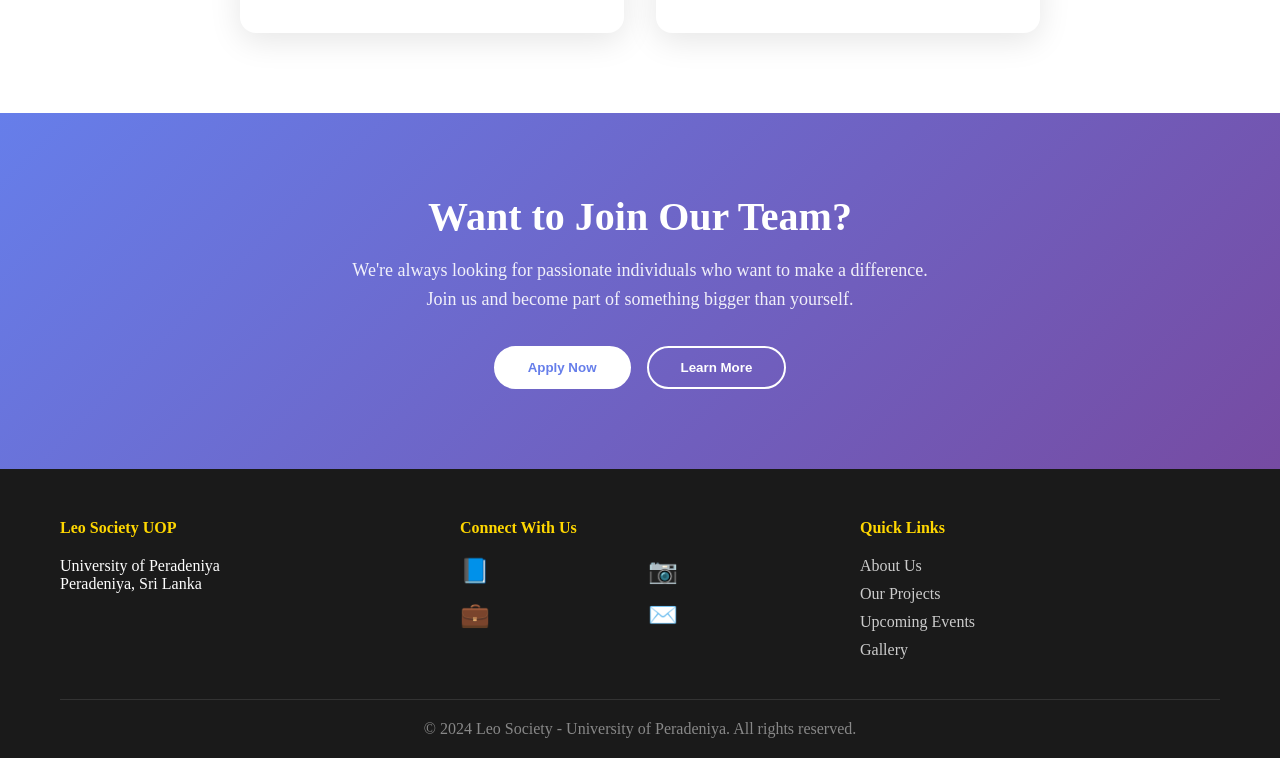
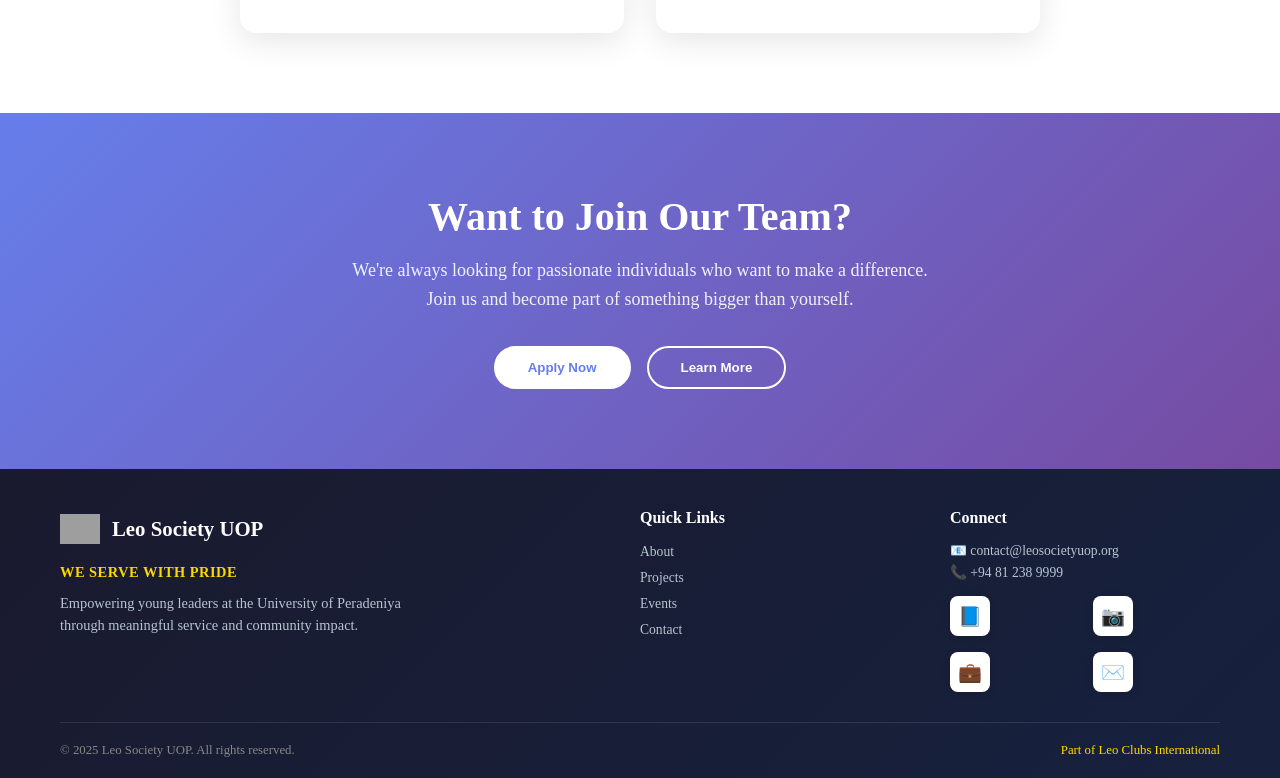
Before and after one commit to Thisen2002/LEO_site, a React (Vite) app: page /team in a window 1280 px wide. Shown: the part 3590-4368 px from the top of the page. Built offline with nearby package versions, Linux system fonts and the light colour scheme; grey boxes are pictures that could not be loaded.

Commit message:
deploy error correct

```diff
--- a/src/Pages/Homepage.css
+++ b/src/Pages/Homepage.css
@@ -230,65 +230,6 @@
   color: white;
 }
 
-/* Footer */
-.footer {
-  background: #1a1a1a;
-  color: white;
-  padding: 50px 0 20px;
-}
-
-.footer-content {
-  display: grid;
-  grid-template-columns: repeat(auto-fit, minmax(250px, 1fr));
-  gap: 40px;
-  margin-bottom: 30px;
-}
-
-.footer-section h4 {
-  margin-bottom: 20px;
-  color: #ffd700;
-}
-
-.social-links {
-  display: flex;
-  gap: 15px;
-  font-size: 1.5rem;
-}
-
-.social-links a {
-  text-decoration: none;
-  transition: transform 0.3s ease;
-}
-
-.social-links a:hover {
-  transform: scale(1.2);
-}
-
-.footer-section ul {
-  list-style: none;
-}
-
-.footer-section ul li {
-  margin-bottom: 10px;
-}
-
-.footer-section a {
-  color: #ccc;
-  text-decoration: none;
-  transition: color 0.3s ease;
-}
-
-.footer-section a:hover {
-  color: #ffd700;
-}
-
-.footer-bottom {
-  text-align: center;
-  padding-top: 20px;
-  border-top: 1px solid #333;
-  color: #888;
-}
-
 /* Responsive Design */
 @media (max-width: 768px) {
   .hero-content h1 {
--- a/src/Pages/Notfound.jsx
+++ b/src/Pages/Notfound.jsx
@@ -1,6 +1,6 @@
 import React from "react";
 import { useNavigate } from "react-router-dom"; // If using React Router
-import "./NotFound.css";
+import "./Notfound.css";
 
 function NotFound() {
   const navigate = useNavigate(); // Remove this line if not using React Router
--- /dev/null
+++ b/src/components/Footer.css
@@ -0,0 +1,167 @@
+/* Simple Professional Footer Styles */
+.footer {
+  background: linear-gradient(135deg, #1a1a2e 0%, #16213e 100%);
+  color: white;
+  padding: 40px 0 20px;
+  margin-top: auto;
+}
+
+.footer-content {
+  display: grid;
+  grid-template-columns: 2fr 1fr 1fr;
+  gap: 40px;
+  margin-bottom: 30px;
+}
+
+.footer-brand {
+  max-width: 350px;
+}
+
+.footer-logo {
+  display: flex;
+  align-items: center;
+  gap: 12px;
+  margin-bottom: 15px;
+}
+
+.footer-logo img {
+  width: 40px;
+  height: 40px;
+  object-fit: contain;
+}
+
+.footer-logo h3 {
+  font-size: 1.3rem;
+  font-weight: 700;
+  color: #ffffff;
+  margin: 0;
+}
+
+.footer-tagline {
+  color: #ffd700;
+  font-weight: 600;
+  font-size: 0.9rem;
+  margin-bottom: 12px;
+  text-transform: uppercase;
+  letter-spacing: 0.5px;
+}
+
+.footer-description {
+  color: #b8c5d1;
+  line-height: 1.5;
+  font-size: 0.9rem;
+  margin: 0;
+}
+
+.footer-section h4 {
+  margin-bottom: 15px;
+  color: #ffffff;
+  font-size: 1rem;
+  font-weight: 600;
+}
+
+.footer-links {
+  list-style: none;
+  padding: 0;
+  margin: 0;
+}
+
+.footer-links li {
+  margin-bottom: 8px;
+}
+
+.footer-links a {
+  color: #b8c5d1;
+  text-decoration: none;
+  font-size: 0.85rem;
+  transition: color 0.3s ease;
+}
+
+.footer-links a:hover {
+  color: #ffd700;
+}
+
+.contact-info {
+  margin-bottom: 15px;
+}
+
+.contact-info p {
+  color: #b8c5d1;
+  font-size: 0.85rem;
+  margin: 5px 0;
+}
+
+.social-links {
+  display: flex;
+  gap: 10px;
+}
+
+.social-link {
+  display: flex;
+  align-items: center;
+  justify-content: center;
+  width: 35px;
+  height: 35px;
+  background: rgba(255, 255, 255, 0.1);
+  color: #b8c5d1;
+  text-decoration: none;
+  border-radius: 6px;
+  transition: all 0.3s ease;
+  font-size: 1.1rem;
+}
+
+.social-link:hover {
+  background: #ffd700;
+  color: #1a1a2e;
+  transform: translateY(-2px);
+}
+
+.footer-bottom {
+  display: flex;
+  justify-content: space-between;
+  align-items: center;
+  padding-top: 20px;
+  border-top: 1px solid rgba(255, 255, 255, 0.1);
+}
+
+.footer-bottom p {
+  color: #888;
+  font-size: 0.8rem;
+  margin: 0;
+}
+
+.footer-affiliation {
+  color: #ffd700 !important;
+  font-size: 0.8rem !important;
+}
+
+/* Responsive Design */
+@media (max-width: 768px) {
+  .footer {
+    padding: 30px 0 15px;
+  }
+
+  .footer-content {
+    grid-template-columns: 1fr;
+    gap: 25px;
+    text-align: center;
+  }
+
+  .footer-brand {
+    max-width: none;
+  }
+
+  .footer-logo {
+    justify-content: center;
+  }
+
+  .footer-bottom {
+    flex-direction: column;
+    gap: 10px;
+    text-align: center;
+  }
+
+  .social-links {
+    justify-content: center;
+  }
+}
--- a/src/components/Footer.jsx
+++ b/src/components/Footer.jsx
@@ -1,40 +1,59 @@
 import React from 'react'
+import { Link } from 'react-router-dom'
+import './Footer.css'
 
 function Footer() {
+  const currentYear = new Date().getFullYear()
+
   return (
-    <div>
     <footer className="footer">
       <div className="container">
         <div className="footer-content">
+          {/* Brand Section */}
+          <div className="footer-brand">
+            <div className="footer-logo">
+              <img src="/leo-logo.png" alt="Leo Society Logo" />
+              <h3>Leo Society UOP</h3>
+            </div>
+            <p className="footer-tagline">We Serve with Pride</p>
+            <p className="footer-description">
+              Empowering young leaders at the University of Peradeniya through meaningful service and community impact.
+            </p>
+          </div>
+
+          {/* Quick Links */}
           <div className="footer-section">
-              <h4>Leo Society UOP</h4>
-              <p>University of Peradeniya<br />Peradeniya, Sri Lanka</p>
+            <h4>Quick Links</h4>
+            <ul className="footer-links">
+              <li><Link to="/about">About</Link></li>
+              <li><Link to="/projects">Projects</Link></li>
+              <li><Link to="/events">Events</Link></li>
+              <li><Link to="/contact">Contact</Link></li>
+            </ul>
           </div>
+
+          {/* Contact & Social */}
           <div className="footer-section">
-              <h4>Connect With Us</h4>
+            <h4>Connect</h4>
+            <div className="contact-info">
+              <p>📧 contact@leosocietyuop.org</p>
+              <p>📞 +94 81 238 9999</p>
+            </div>
             <div className="social-links">
-                <a href="#" aria-label="Facebook">📘</a>
-                <a href="#" aria-label="Instagram">📷</a>
-                <a href="#" aria-label="LinkedIn">💼</a>
-                <a href="#" aria-label="Email">✉️</a>
+              <a href="https://facebook.com/leosocietyuop" className="social-link" target="_blank" rel="noopener noreferrer">📘</a>
+              <a href="https://instagram.com/leosocietyuop" className="social-link" target="_blank" rel="noopener noreferrer">📷</a>
+              <a href="https://linkedin.com/company/leosocietyuop" className="social-link" target="_blank" rel="noopener noreferrer">💼</a>
+              <a href="mailto:contact@leosocietyuop.org" className="social-link">✉️</a>
             </div>
           </div>
-            <div className="footer-section">
-              <h4>Quick Links</h4>
-              <ul>
-                <li><a href="/about">About Us</a></li>
-                <li><a href="/projects">Our Projects</a></li>
-                <li><a href="/events">Upcoming Events</a></li>
-                <li><a href="/gallery">Gallery</a></li>
-              </ul>
         </div>
-          </div>
+
         <div className="footer-bottom">
-            <p>&copy; 2024 Leo Society - University of Peradeniya. All rights reserved.</p>
+          <p>&copy; {currentYear} Leo Society UOP. All rights reserved.</p>
+          <p className="footer-affiliation">Part of Leo Clubs International</p>
         </div>
       </div>
     </footer>
-    </div>
   )
 }
 
```
Also changed, not shown: 1 other file (tests, documents, lock files or other folders). Lines whose indentation alone changed are shown as unchanged.
